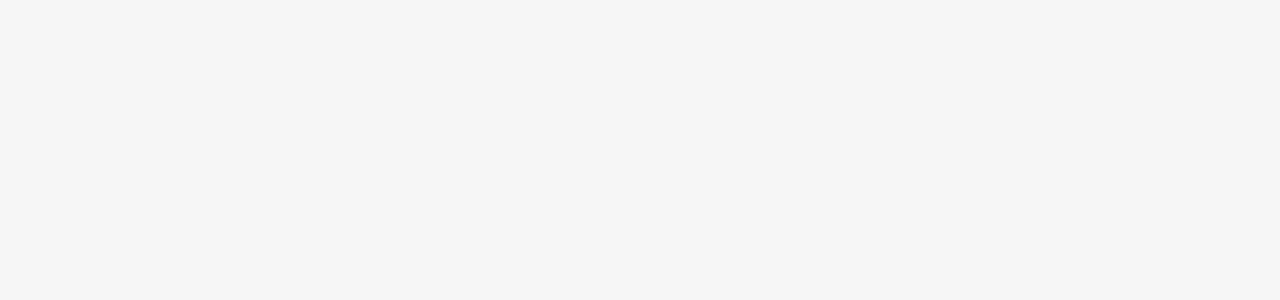
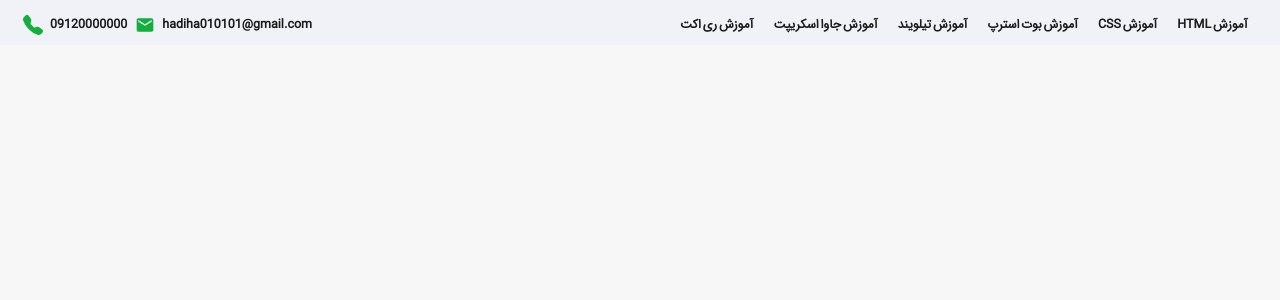
Before and after one commit to hadiheidariazar/proglearn-template, a React (Vite) app: page / in a window 1280 px wide. Shown: the top 300 px of the page. Built offline with nearby package versions, Linux system fonts and the light colour scheme; a web font is replaced by a local one.

Commit message:
coding Topbar section

```diff
--- /dev/null
+++ b/src/Components/Header/Header.jsx
@@ -0,0 +1,10 @@
+import React from 'react'
+import Topbar from '../Topbar/Topbar'
+
+export default function Header() {
+    return (
+        <header>
+            <Topbar />
+        </header>
+    )
+}
--- /dev/null
+++ b/src/Components/Topbar/Topbar.css
@@ -0,0 +1,6 @@
+.topbar {
+  background-color: #f0f2f7;
+}
+.topbar .top-bar__link {
+  transition: all 0.3s ease;
+}/*# sourceMappingURL=Topbar.css.map */
--- /dev/null
+++ b/src/Components/Topbar/Topbar.jsx
@@ -0,0 +1,63 @@
+import React from 'react'
+import { BsFillTelephoneFill } from 'react-icons/bs'
+import { MdEmail } from 'react-icons/md'
+import './Topbar.css'
+
+export default function Topbar() {
+    return (
+        <div className="topbar d-none d-lg-block fw-bold text-dark-color pt-4 pb-3">
+            <div className="container-fluid">
+                <div className="top-bar__content d-flex justify-content-between px-4">
+                    <div className="top-bar__right d-flex">
+                        <ul className="top-bar__menu d-flex">
+                            <li className="top-bar__item">
+                                <a href='/course/html' className="top-bar__link text-dark-color px-3 fs-5">
+                                    آموزش HTML
+                                </a>
+                            </li>
+                            <li className="top-bar__item">
+                                <a href='/course/css' className="top-bar__link text-dark-color px-3 fs-5">
+                                    آموزش CSS
+                                </a>
+                            </li>
+                            <li className="top-bar__item">
+                                <a href='/course/bootstrap' className="top-bar__link text-dark-color px-3 fs-5">
+                                    آموزش بوت استرپ
+                                </a>
+                            </li>
+                            <li className="top-bar__item">
+                                <a href='/course/tailwindcss' className="top-bar__link text-dark-color px-3 fs-5">
+                                    آموزش تیلویند
+                                </a>
+                            </li>
+                            <li className="top-bar__item">
+                                <a href='/course/javascript' className="top-bar__link text-dark-color px-3 fs-5">
+                                    آموزش جاوا اسکریپت
+                                </a>
+                            </li>
+                            <li className="top-bar__item">
+                                <a href='/course/reactjs' className="top-bar__link text-dark-color px-3 fs-5">
+                                    آموزش ری اکت
+                                </a>
+                            </li>
+                        </ul>
+                    </div>
+                    <div className="top-bar__left d-flex align-items-baseline">
+                        <div className="top-bar__email d-flex align-items-center">
+                            <a href="mailto:hadiha010101@gmail.com" className="top-bar__email-text px-1 top-bar__link text-dark-color fs-5">
+                                hadiha010101@gmail.com
+                            </a>
+                            <MdEmail className="top-bar__email-icon text-main-color fs-2 mx-2" />
+                        </div>
+                        <div className="top-bar__phone d-flex align-items-center">
+                            <a href="tel:09120000000" className="top-bar__phone-text px-1 top-bar__link text-dark-color fs-5">
+                                09120000000
+                            </a>
+                            <BsFillTelephoneFill className="top-bar__phone-icon text-main-color fs-2 ms-2" />
+                        </div>
+                    </div>
+                </div>
+            </div>
+        </div>
+    )
+}
--- /dev/null
+++ b/src/Components/Topbar/Topbar.scss
@@ -0,0 +1,9 @@
+.topbar {
+    background-color: #f0f2f7;
+
+
+    .top-bar__link {
+        transition: all .3s ease;
+    }
+
+}
--- a/src/Pages/Home/Home.jsx
+++ b/src/Pages/Home/Home.jsx
@@ -1,11 +1,13 @@
 import React from 'react'
 import TitlePage from '../../Components/TitlePage/TitlePage'
+import Header from '../../Components/Header/Header'
 
 export default function Home() {
   return (
     <>
         <TitlePage titlePage="پروگ لرن - آکادمی آموزش برنامه نویسی" />
-        Home
+
+        <Header />
     </>
   )
 }
```
Also changed, not shown: 1 other file (tests, documents, lock files or other folders).
